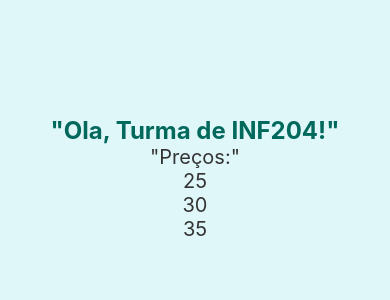
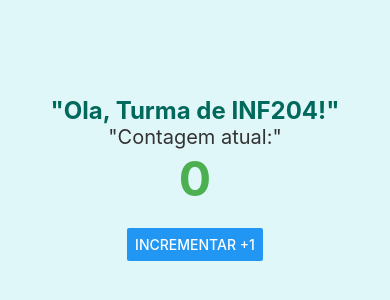
Before and after one commit to L3ili/inf204-desenvolvimento_mobile, a React Native app: screen / in a window 390 px wide. Shown: the part 244-544 px from the top of the page. Built offline with nearby package versions, Linux system fonts and the light colour scheme.

Commit message:
feat: implementa contador com useState

```diff
--- a/App.js
+++ b/App.js
@@ -4,26 +4,17 @@ import { Text, View, Button, StyleSheet } from "react-native";
 export default function App() {
   const [contagem, setContagem] = useState(0);
 
-  const precos = [10, 15, 20, 25, 30, 35];
-
-  let contador = 0;
-
   // contador = contador + 1;
 
   return (
     <View style={styles.container}>
       <Text style={styles.texto}>"Ola, Turma de INF204!"</Text>
-
-      <Text style={styles.titulo}>"Preços:"</Text>
-      {precos.filter((preco) => preco > 20)
-        .map((preco) => <Text style={styles.titulo}>{preco}</Text>)}
-
-      {/* <Text style={styles.titulo}>"CONTADOR:"</Text>
+      <Text style={styles.titulo}>"Contagem atual:"</Text>
       <Text style={styles.numero}>{contagem}</Text>
       <Button
         title="Incrementar +1"
         onPress={() => setContagem(contagem + 1)}
-      /> */}
+      />
     </View>
   );
 }
```
